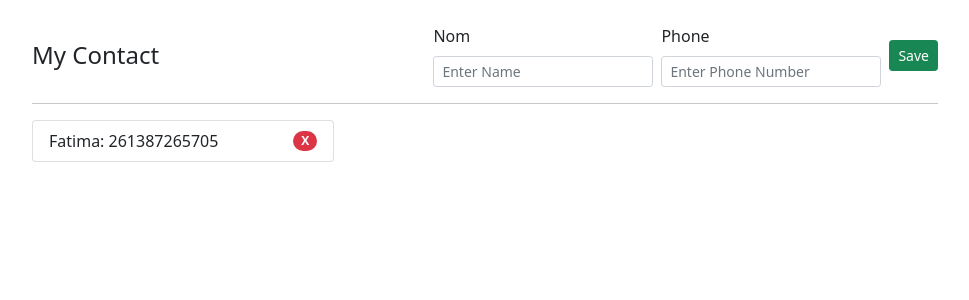
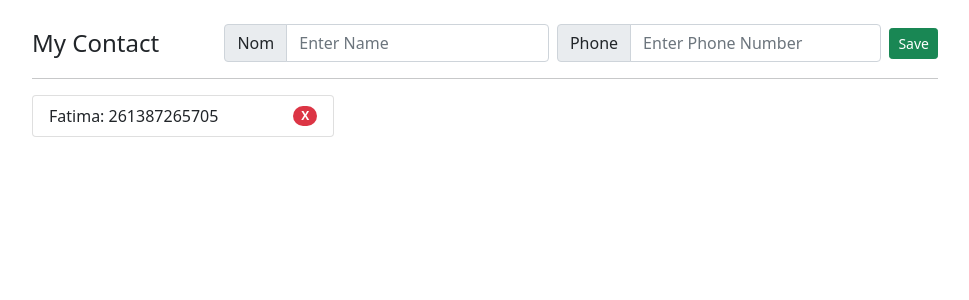
Before and after one commit to DevSuccess/Django_HTMX, a Django app: page /contacts/ in a window 1280 px wide. Shown: the top 300 px of the page, without its empty margins (155-1124 px from the left). Run offline with Django 4.2, Linux system fonts and the light colour scheme; data comes from the database, SQL or seed files in the repository; some libraries are stand-ins or nearby versions.

Commit message:
Fin du projet

```diff
--- a/app/contact/templates/contact/contact.html
+++ b/app/contact/templates/contact/contact.html
@@ -8,13 +8,13 @@
                 <h4 class="mb-0">My Contact</h4>
                 <form hx-post="{% url 'contact:create-contact' %}" hx-target="#contact-list" method="POST" class="d-flex align-items-center">
                     {% csrf_token %}
-                    <div class="form-group mb-0 me-2">
-                        <label for="name" class="form-label">Nom</label>
-                        <input type="text" id="name" name="name" class="form-control form-control-sm" placeholder="Enter Name" hx-post="/check-name" hx-target="#name-exist" />
+                    <div class="input-group me-2">
+                        <label for="name" class="input-group-text">Nom</label>
+                        <input type="text" id="name" name="name" class="form-control" placeholder="Enter Name" hx-post="/check-name" hx-target="#name-exist" />
                     </div>
-                    <div class="form-group mb-0 me-2">
-                        <label for="phone" class="form-label">Phone</label>
-                        <input type="text" id="phone" name="phone" class="form-control form-control-sm" placeholder="Enter Phone Number" />
+                    <div class="input-group me-2">
+                        <label for="phone" class="input-group-text">Phone</label>
+                        <input type="text" id="phone" name="phone" class="form-control" placeholder="Enter Phone Number" />
                     </div>
                     <button type="submit" class="btn btn-success btn-sm">Save</button>
                 </form>
```
